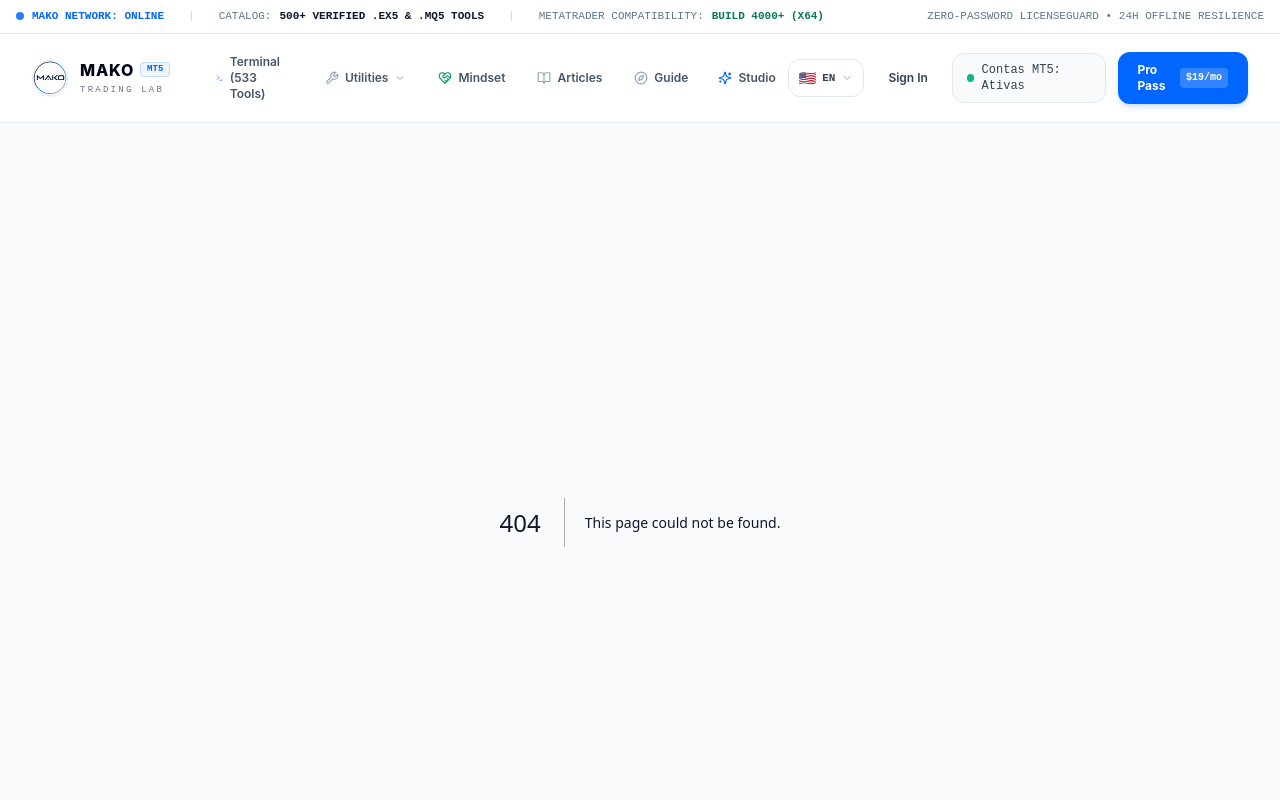
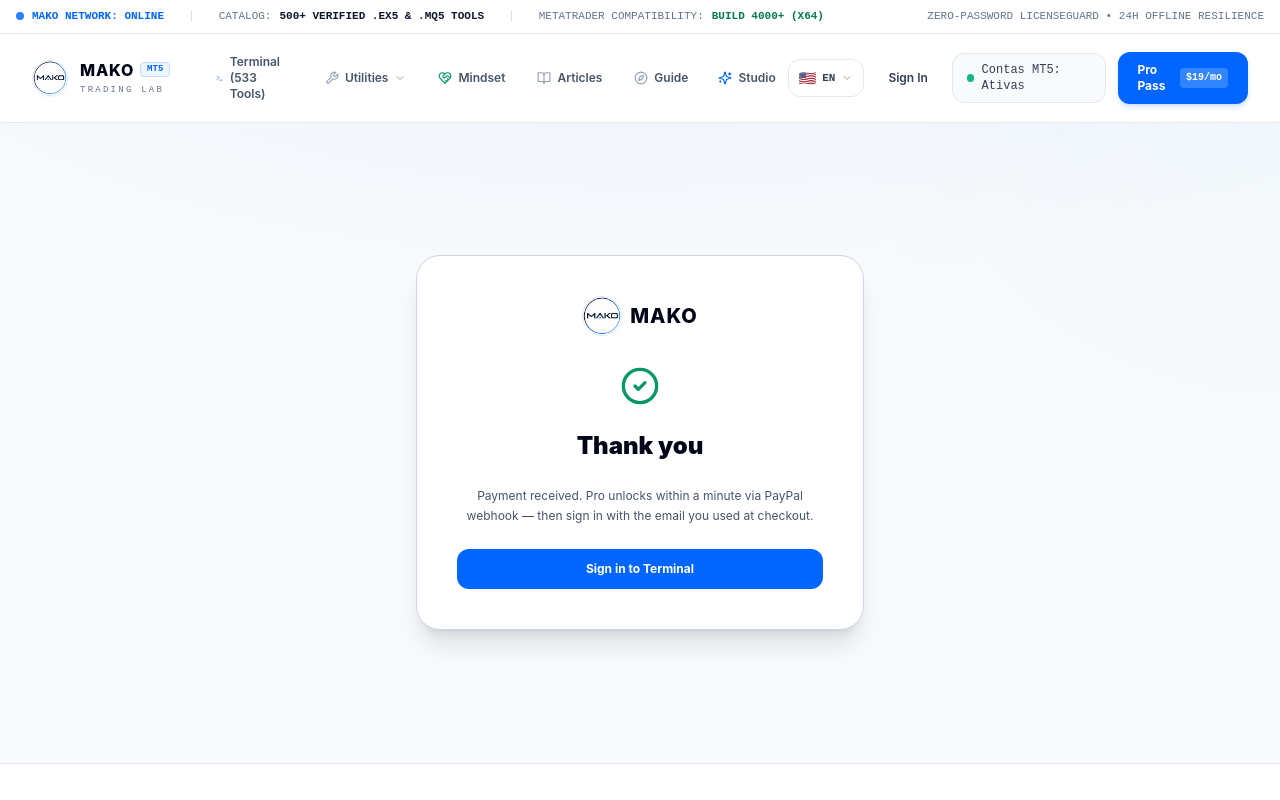
Before and after one commit to bonivitti-collab/mako-trading-lab, a Next.js app in the folder web/: page /checkout/success in a window 1280 px wide. Before the commit this address had no page. Shown: the top 800 px of the page. Built offline with nearby package versions, Linux system fonts and the light colour scheme.

Commit message:
fix(payments): add missing PayPal checkout pages and webhook route

```diff
--- /dev/null
+++ b/web/src/app/checkout/success/page.tsx
@@ -0,0 +1,72 @@
+"use client";
+
+import { useEffect, useState } from "react";
+import Link from "next/link";
+import Image from "next/image";
+import { useSearchParams } from "next/navigation";
+import { CheckCircle2, Loader2 } from "lucide-react";
+
+export default function CheckoutSuccessPage() {
+  const searchParams = useSearchParams();
+  const email = searchParams.get("email") || "";
+  const subscriptionId = searchParams.get("subscription_id") || searchParams.get("token") || "";
+  const [status, setStatus] = useState<"pending" | "ok" | "wait">("pending");
+  const [message, setMessage] = useState("Confirming your PayPal subscription...");
+
+  useEffect(() => {
+    void (async () => {
+      // PayPal returns subscription_id on some flows; webhook is source of truth.
+      // Give the webhook a moment, then guide the user to sign in.
+      await new Promise((r) => setTimeout(r, 1500));
+      if (subscriptionId) {
+        try {
+          const res = await fetch(`/api/paypal/confirm?subscription_id=${encodeURIComponent(subscriptionId)}`);
+          const data = await res.json().catch(() => ({}));
+          if (res.ok && data.activated) {
+            setStatus("ok");
+            setMessage("Pro Pass activated. Sign in with the same email to access downloads and AI.");
+            return;
+          }
+        } catch {
+          /* fall through */
+        }
+      }
+      setStatus("wait");
+      setMessage(
+        "Payment received. Pro unlocks within a minute via PayPal webhook — then sign in with the email you used at checkout."
+      );
+    })();
+  }, [subscriptionId]);
+
+  return (
+    <div className="min-h-[80vh] flex items-center justify-center px-4 py-12">
+      <div className="w-full max-w-md rounded-3xl border border-slate-300 bg-white p-8 sm:p-10 space-y-6 shadow-xl text-center">
+        <Link href="/" className="inline-flex items-center gap-2">
+          <div className="relative w-10 h-10 rounded-full overflow-hidden border border-slate-200">
+            <Image src="/mako_logo.png" alt="Mako Logo" fill className="object-cover" />
+          </div>
+          <span className="font-extrabold text-xl tracking-wider text-slate-950">MAKO</span>
+        </Link>
+
+        <div className="flex justify-center">
+          {status === "pending" ? (
+            <Loader2 className="w-10 h-10 text-mako-blue animate-spin" />
+          ) : (
+            <CheckCircle2 className="w-10 h-10 text-emerald-600" />
+          )}
+        </div>
+
+        <h1 className="text-2xl font-black text-slate-950">Thank you</h1>
+        <p className="text-xs text-slate-600 leading-relaxed">{message}</p>
+        {email && <p className="text-xs font-mono text-slate-500">{email}</p>}
+
+        <Link
+          href="/login"
+          className="inline-flex w-full items-center justify-center py-3 rounded-xl bg-mako-blue hover:bg-blue-600 text-white font-bold text-xs"
+        >
+          Sign in to Terminal
+        </Link>
+      </div>
+    </div>
+  );
+}
```
